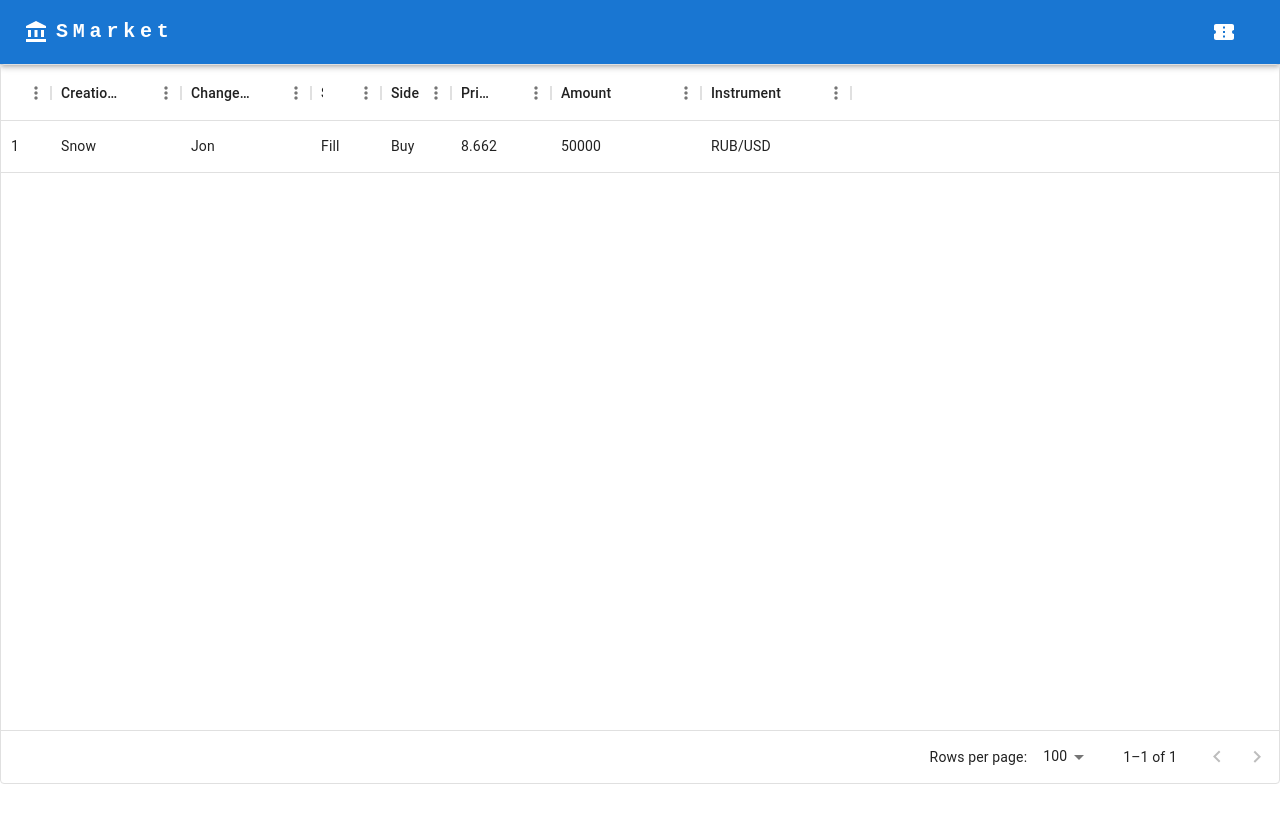
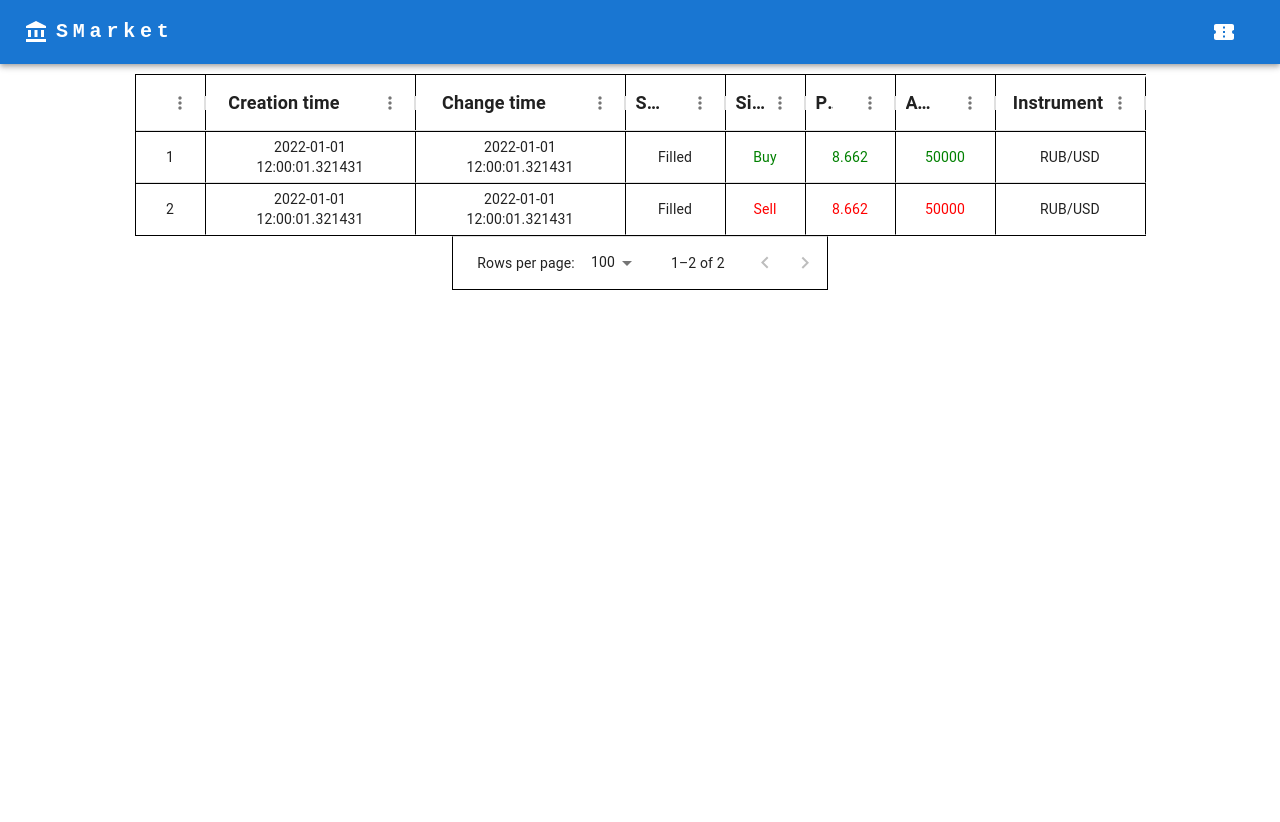
Before and after one commit to PushToTalkMe/Smarket, a React (Vite) app: page / in a window 1280 px wide. Shown: the top 822 px of the page. Before the commit the page ends 800 px from the top, so only its background shows below. Built offline with nearby package versions, Linux system fonts and the light colour scheme.

Commit message:
Оформил список заявок, начал работать с Websocket

```diff
--- a/src/components/waiting_list.tsx
+++ b/src/components/waiting_list.tsx
@@ -1,41 +1,116 @@
-import React from "react";
-import { DataGrid, GridColDef, GridValueGetterParams } from "@mui/x-data-grid";
+import React, { useState } from "react";
+import {
+  DataGrid,
+  GridColDef,
+  GridCellParams,
+  GridRenderCellParams,
+} from "@mui/x-data-grid";
+import { Box, Typography } from "@mui/material";
+
+function RenderDate(props: GridRenderCellParams<any>) {
+  const { value } = props;
+  const newValue = value.split(" ");
+
+  return (
+    <p>
+      {newValue[0]}
+      <br />
+      {newValue[1]}
+    </p>
+  );
+}
 
 const columns: GridColDef[] = [
-  { field: "id", headerName: "ID", width: 50 },
-  { field: "creationTime", headerName: "Creation time", width: 130 },
-  { field: "changeTime", headerName: "Change time", width: 130 },
+  {
+    field: "id",
+    headerName: "ID",
+    width: 70,
+    headerClassName: "columnBorder",
+    headerAlign: "center",
+    cellClassName: "row columnBorder",
+  },
+  {
+    field: "creationTime",
+    headerName: "Creation time",
+    width: 210,
+    renderCell: RenderDate,
+    headerClassName: "columnBorder",
+    headerAlign: "center",
+    cellClassName: "row columnBorder",
+  },
+  {
+    field: "changeTime",
+    headerName: "Change time",
+    width: 210,
+    renderCell: RenderDate,
+    headerClassName: "columnBorder",
+    headerAlign: "center",
+    cellClassName: "row columnBorder",
+  },
   {
     field: "status",
     headerName: "Status",
     type: "string",
-    width: 70,
+    width: 100,
+    headerClassName: "columnBorder",
+    headerAlign: "center",
+    cellClassName: "row columnBorder",
   },
   {
     field: "side",
     headerName: "Side",
     description: "This column has a value getter and is not sortable.",
     sortable: false,
-    width: 70,
+    width: 80,
+    headerClassName: "columnBorder",
+    headerAlign: "center",
+    cellClassName: "row columnBorder",
   },
-  { field: "price", headerName: "Price", width: 100 },
-  { field: "amount", headerName: "Amount", width: 150 },
+  {
+    field: "price",
+    headerName: "Price",
+    width: 90,
+    headerClassName: "columnBorder",
+    headerAlign: "center",
+    cellClassName: "row columnBorder",
+  },
+  {
+    field: "amount",
+    headerName: "Amount",
+    width: 100,
+    headerClassName: "columnBorder",
+    headerAlign: "center",
+    cellClassName: "row columnBorder",
+  },
   {
     field: "instrument",
     headerName: "Instrument",
     description: "This column has a value getter and is not sortable.",
     sortable: false,
     width: 150,
+    headerAlign: "center",
+    headerClassName: "columnBorder",
+    cellClassName: "row columnBorder ",
   },
 ];
 
 const rows = [
   {
     id: 1,
-    creationTime: "Snow",
-    changeTime: "Jon",
-    status: "Fill",
+    creationTime: "2022-01-01 12:00:01.321431",
+    changeTime: "2022-01-01 12:00:01.321431",
+    status: "Filled",
     side: "Buy",
+    price: "8.662",
+    amount: "50000",
+    instrument: "RUB/USD",
+  },
+  {
+    id: 2,
+    creationTime: "2022-01-01 12:00:01.321431",
+    changeTime: "2022-01-01 12:00:01.321431",
+    status: "Filled",
+    side: "Sell",
     price: "8.662",
     amount: "50000",
     instrument: "RUB/USD",
@@ -44,9 +119,62 @@ const rows = [
 
 function WaitingList() {
   return (
-    <div style={{ height: "90vh", width: "100%" }}>
-      <DataGrid rows={rows} columns={columns} />
-    </div>
+    <Box
+      sx={{
+        height: "100vh",
+        width: "100%",
+        "& .sell": {
+          color: "red",
+        },
+        "& .buy": {
+          color: "green",
+        },
+      }}
+    >
+      <DataGrid
+        rows={rows}
+        columns={columns}
+        autoHeight
+        getCellClassName={(params: GridCellParams<any, any, string>) => {
+          if (params.field !== "side") {
+            if (params.field !== "price") {
+              if (params.field !== "amount") {
+                return "";
+              }
+            }
+          }
+          return params.row.side.toLowerCase();
+        }}
+        sx={{
+          border: "0px solid black",
+          marginTop: "10px",
+          alignItems: "center",
+          "& .row": {
+            textAlign: "center",
+            alignItems: "center",
+            justifyContent: "center",
+            borderTop: "1px solid black",
+          },
+          "& .MuiDataGrid-columnHeaderTitle": {
+            fontSize: "18px",
+            fontWeight: "bold",
+          },
+          "& .columnBorder": {
+            borderRight: "1px solid black",
+          },
+          "& .MuiDataGrid-main": {
+            borderTop: "1px solid black",
+            borderBottom: "1px solid black",
+            borderLeft: "1px solid black",
+          },
+          "& .MuiDataGrid-footerContainer": {
+            borderBottom: "1px solid black",
+            borderLeft: "1px solid black",
+            borderRight: "1px solid black",
+          },
+        }}
+      />
+    </Box>
   );
 }
 
```
